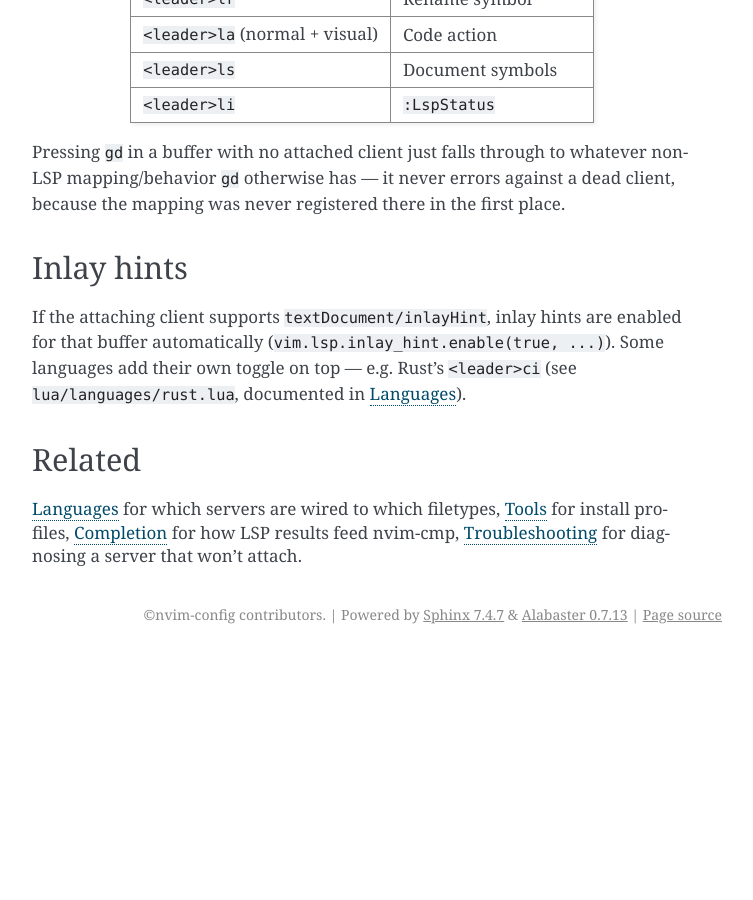
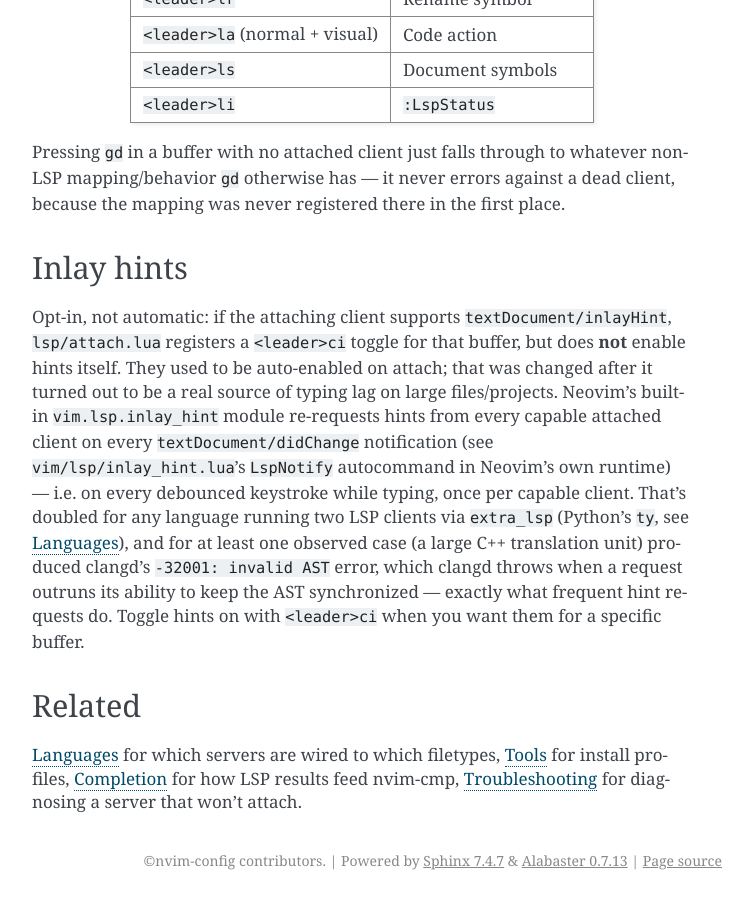
Before and after one commit to MichaelWeissDEV/nvim-config, a Sphinx documentation site: the page built from docs/lsp.md, in a window 1280 px wide and 900 px high, scrolled down 1530 px. Shown: the whole window, without its empty margins (388-1141 px from the left). Built offline with Sphinx 7.4.7, drawn with Linux system fonts in a browser that asks for light colours; before the commit the page ends 2184 px from its top, so only the background shows below that.

Commit message:
Fix typing lag: stop auto-enabling inlay hints on every LSP attach
Root cause, confirmed against Neovim's own runtime source
(vim/lsp/inlay_hint.lua): the built-in inlay-hint module re-requests
hints from every capable attached client on every textDocument/didChange
notification -- i.e. on every debounced keystroke while typing, not just
once. lsp/attach.lua auto-enabled hints for any capable server on attach,
so every keystroke in e.g. a Rust or C++ buffer triggered a fresh
hint-computation request. This got worse the moment extra_lsp added a
second client (ty) for Python, doubling the per-keystroke request count
for that language specifically.

This also explains a live-reported symptom: `clangd: -32001: invalid AST`
in a large C++ file. Clangd throws -32001 specifically when a request
outruns its ability to keep the AST synchronized -- exactly what
continuous per-keystroke hint requests against a large translation unit
do.

Fix: hints are opt-in now. Removed the auto-enable call; the <leader>ci
toggle (previously only defined for Rust) moved into lsp/attach.lua's
LspAttach handler, guarded the same way the auto-enable used to be
(client:supports_method check), so every capable language gets the
toggle for free instead of needing its own copy.

Verified: opened a real C++ file with clangd attached, confirmed
vim.lsp.inlay_hint.is_enabled() is now false by default and <leader>ci is
registered. Updated docs/lsp.md and docs/development.md (which had
documented the old behavior), regenerated KEYMAPS.md (the toggle is now
global, not Rust-only), rebuilt Sphinx (-W clean). Full test suite: 7/7.

```diff
--- a/docs/lsp.md
+++ b/docs/lsp.md
@@ -65,10 +65,22 @@ the first place.
 
 ## Inlay hints
 
-If the attaching client supports `textDocument/inlayHint`, inlay hints are
-enabled for that buffer automatically (`vim.lsp.inlay_hint.enable(true,
-...)`). Some languages add their own toggle on top — e.g. Rust's
-`<leader>ci` (see `lua/languages/rust.lua`, documented in {doc}`languages`).
+Opt-in, not automatic: if the attaching client supports
+`textDocument/inlayHint`, `lsp/attach.lua` registers a `<leader>ci` toggle
+for that buffer, but does **not** enable hints itself. They used to be
+auto-enabled on attach; that was changed after it turned out to be a real
+source of typing lag on large files/projects. Neovim's built-in
+`vim.lsp.inlay_hint` module re-requests hints from every capable attached
+client on every `textDocument/didChange` notification (see
+`vim/lsp/inlay_hint.lua`'s `LspNotify` autocommand in Neovim's own
+runtime) — i.e. on every debounced keystroke while typing, once per
+capable client. That's doubled for any language running two LSP clients
+via `extra_lsp` (Python's `ty`, see {doc}`languages`), and for at least one
+observed case (a large C++ translation unit) produced clangd's
+`-32001: invalid AST` error, which clangd throws when a request outruns
+its ability to keep the AST synchronized — exactly what frequent hint
+requests do. Toggle hints on with `<leader>ci` when you want them for a
+specific buffer.
 
 ## Related
 
```
Also changed, not shown: docs/development.md (+11 -2 lines), 2 other files.
